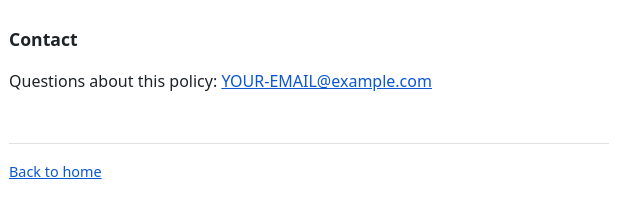
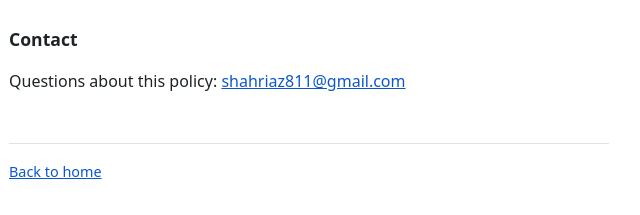
Before and after one commit to IAmJoker47/iamjoker47.github.io, a plain HTML site: page privacy.html in a window 1280 px wide. Shown: the part 1029-1244 px from the top of the page, 331-971 px from the left. Drawn offline with Linux system fonts and the light colour scheme.

Commit message:
Add files via upload

```diff
--- a/privacy.html
+++ b/privacy.html
@@ -102,7 +102,7 @@
 
     <h2>Contact</h2>
     <p>
-      Questions about this policy: <a href="mailto:YOUR-EMAIL@example.com">YOUR-EMAIL@example.com</a>
+      Questions about this policy: <a href="mailto:shahriaz811@gmail.com">shahriaz811@gmail.com</a>
     </p>
 
     <footer>
```
